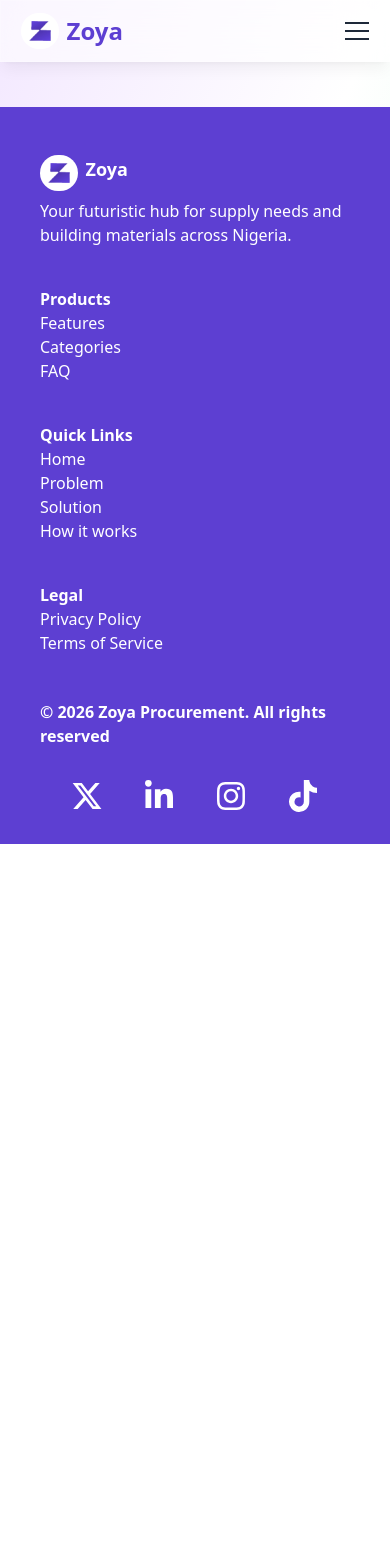
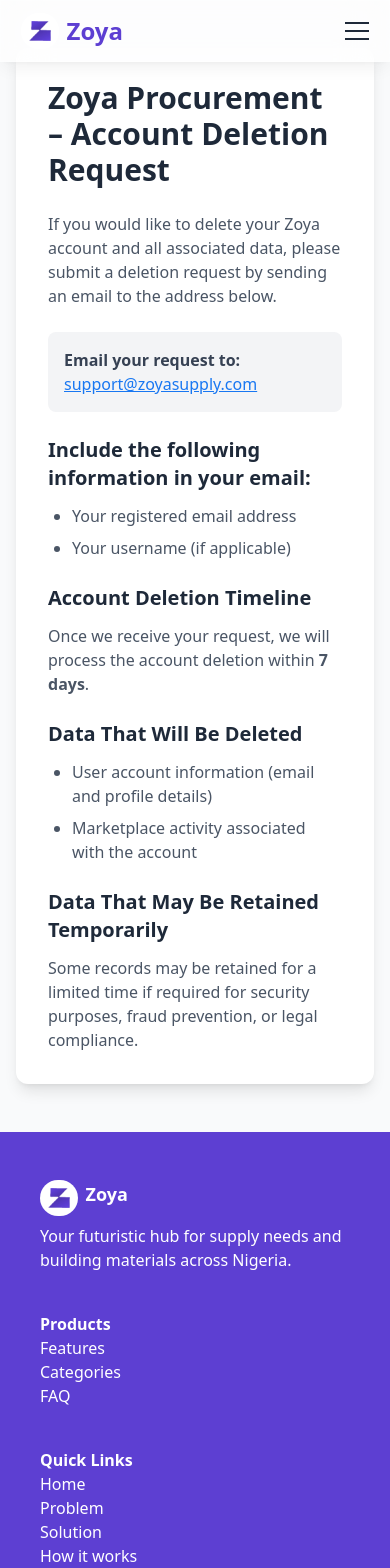
Before and after one commit to vicerhatech/zoya-website, a React (Vite) app: page /delete-account in a window 390 px wide. Shown: the top 1568 px of the page. Before the commit the page ends 844 px from the top, so only its background shows below. Built offline with nearby package versions, Linux system fonts and the light colour scheme; what tailwind-animations, tailwindcss-animated would draw is missing.

Commit message:
added a request for  deletion of account page

```diff
--- a/src/App.tsx
+++ b/src/App.tsx
@@ -10,6 +10,7 @@
 import About from "./pages/about"
 import ScrollToTop from "./ScrollToTop"
 import ThankYou from "./pages/thank-you"
+import DeleteAccount from "./pages/DeleteAccount"
 
 function App() {
   return (
@@ -27,6 +28,7 @@
             <Route path="/terms" element={<Terms />} />
             <Route path="/about" element={<About />} />
             <Route path="/thank-you" element={<ThankYou />} />
+            <Route path="/delete-account" element={<DeleteAccount />} />
 
           </Routes>
       </main>
--- a/src/pages/ContactUs.tsx
+++ b/src/pages/ContactUs.tsx
@@ -150,29 +150,29 @@
 
                 <div className="shadow-2xl p-7 w-full rounded-4xl animate-flip-x timeline-view animate-range-entry dark:border dark:border-white">
                     <h2 className="font-bold lg:text-3xl sm:text-4xl text-3xl">Send Us a Message</h2>
-                    <form onSubmit={handleSubmit}>
+                    <form onSubmit={handleSubmit} className="dark:text-white">
                         <div className="pt-4">
                             <label htmlFor="fullname" className="lg:text-base text-2xl">Full Name <span><b className="text-red-600">*</b></span></label>
-                            <input type="text" name="fullname" id="fullname" className=" w-full h-12 border-2 border-gray-500 outline-purple-800 text-black rounded-lg p-5 my-2 placeholder:font-semibold lg:text-base text-2xl placeholder:dark:text-white " placeholder="Enter your full name" required />
+                            <input type="text" name="fullname" id="fullname" className="dark:text-white w-full h-12 border-2 border-gray-500 outline-purple-800 text-black rounded-lg p-5 my-2 placeholder:font-semibold lg:text-base text-2xl placeholder:dark:text-white " placeholder="Enter your full name" required />
                         </div>
 
                         <div className="flex gap-6 pt-4 flex-col sm:flex-row">
                             <div>
                                 <label htmlFor="email" className="lg:text-base text-2xl">Email Address <span><b className="text-red-600">*</b></span></label>
-                                <input type="email" name="email" id="email" className="w-full h-12 border-2 border-gray-500 outline-purple-800 text-black rounded-lg p-5 my-2 placeholder: font-semibold lg:text-base text-2xl placeholder:dark:text-white " placeholder="you@exmaple.com" required />
+                                <input type="email" name="email" id="email" className="dark:text-white w-full h-12 border-2 border-gray-500 outline-purple-800 text-black rounded-lg p-5 my-2 placeholder: font-semibold lg:text-base text-2xl placeholder:dark:text-white " placeholder="you@exmaple.com" required />
                             </div>
 
 
                             <div>
                                 <label htmlFor="phone-number" className="lg:text-base text-2xl">Phone Number <span><b className="text-red-600">*</b></span></label>
-                                <input type="tel" name="phone_number" id="phone-number" className="w-full h-12 border-2 border-gray-500 outline-purple-800 text-black rounded-lg p-5 my-2 placeholder: font-semibold lg:text-base text-2xl placeholder:dark:text-white" placeholder="+234 800 000 0000" required />
+                                <input type="tel" name="phone_number" id="phone-number" className="dark:text-white w-full h-12 border-2 border-gray-500 outline-purple-800 text-black rounded-lg p-5 my-2 placeholder: font-semibold lg:text-base text-2xl placeholder:dark:text-white" placeholder="+234 800 000 0000" required />
                             </div>
                         </div>
 
                         <div className="flex gap-6 pt-4 flex-col sm:flex-row">
                             <div>
                                 <label htmlFor="project_type" className="lg:text-base text-2xl">Project Type <span><b className="text-red-600">*</b></span></label>
-                                <select name="project-type" className="w-full h-12 border-2 border-gray-500 outline-purple-800 focus:border-purple-800 text-black rounded-lg px-2 my-2 lg:text-base text-2xl dark:text-white " required>
+                                <select name="project-type" className="w-full h-12 border-2 border-gray-50 outline-purple-800 focus:border-purple-800 text-black rounded-lg px-2 my-2 lg:text-base text-2xl dark:text-white " required>
                                     <option value="" disabled selected className="text-black dark:text-black">Select project type</option>
                                     <option value="Residential-Building" className=" dark:text-black">Residential Building</option>
                                     <option value="Commercial-Building" className=" dark:text-black">Commercial Building</option>
@@ -184,7 +184,7 @@
 
                             <div>
                                 <label htmlFor="roles" className="lg:text-base text-2xl">I am a... <span><b className="text-red-600">*</b></span></label>
-                                <select name="availability" className="w-full border-2 border-gray-500 rounded-lg px-2 h-12 my-2 text-black outline-purple-800 focus:border-purple-800 lg:text-base text-2xl dark:text-white " required>
+                                <select name="availability" className="w-full border-2 border-gray-500 rounded-lg px-2 h-12 my-2  text-black outline-purple-800 focus:border-purple-800 lg:text-base text-2xl dark:text-white " required>
                                     <option value="" disabled selected className=" dark:text-black">Choose role</option>
                                     <option value="Buyer" className=" dark:text-black">Buyer</option>
                                     <option value="Supplier" className=" dark:text-black">Supplier</option>
@@ -196,7 +196,7 @@
                         </div>
                         <div className="pt-4">
                             <label htmlFor="Subject" className="lg:text-base text-2xl">Subject <span><b className="text-red-600">*</b></span></label>
-                            <input type="text" name="subject" id="subject" className="w-full h-12 border-2 border-gray-500 outline-purple-800 text-black rounded-lg p-5 my-2 placeholder: font-semibold lg:text-base text-2xl placeholder:dark:text-white" placeholder="What is this about?" required />
+                            <input type="text" name="subject" id="subject" className="w-full h-12 border-2 border-gray-500 dark:text-white outline-purple-800 text-black rounded-lg p-5 my-2 placeholder: font-semibold lg:text-base text-2xl placeholder:dark:text-white" placeholder="What is this about?" required />
                         </div>
 
 
@@ -208,7 +208,7 @@
                                 name="message"
                                 id="message"
                                 rows={5}
-                                className="mt-2 w-full border-2 border-gray-500 outline-purple-800 rounded-lg p-5 text-2xl placeholder:font-semibold placeholder:dark:text-white
+                                className="mt-2 dark:text-white w-full border-2 border-gray-500 outline-purple-800 rounded-lg p-5 text-2xl placeholder:font-semibold placeholder:dark:text-white
                sm:text-xl md:text-xl lg:text-lg
                focus:ring-2 focus:ring-purple-500 focus:border-purple-500
                transition-all duration-300"
--- /dev/null
+++ b/src/pages/DeleteAccount.tsx
@@ -0,0 +1,72 @@
+
+
+const DeleteAccount = () => {
+  return (
+    <div className="min-h-screen bg-gray-50 flex items-center justify-center px-4 py-12 lg:pt-20">
+      <div className="max-w-2xl w-full bg-white shadow-lg rounded-xl p-8">
+
+        <h1 className="text-3xl font-bold text-gray-800 mb-6">
+          Zoya Procurement – Account Deletion Request
+        </h1>
+
+        <p className="text-gray-600 mb-6">
+          If you would like to delete your Zoya account and all associated data,
+          please submit a deletion request by sending an email to the address
+          below.
+        </p>
+
+        <div className="bg-gray-100 p-4 rounded-lg mb-6">
+          <p className="font-semibold text-gray-700">
+            Email your request to:
+          </p>
+
+          <a
+            href="mailto:support@yourdomain.com"
+            className="text-blue-600 font-medium underline"
+          >
+            support@zoyasupply.com
+        </a>
+        </div>
+
+        <h2 className="text-xl font-semibold text-gray-800 mb-3">
+          Include the following information in your email:
+        </h2>
+
+        <ul className="list-disc pl-6 text-gray-600 mb-6 space-y-2">
+          <li>Your registered email address</li>
+          <li>Your username (if applicable)</li>
+        </ul>
+
+        <h2 className="text-xl font-semibold text-gray-800 mb-3">
+          Account Deletion Timeline
+        </h2>
+
+        <p className="text-gray-600 mb-6">
+          Once we receive your request, we will process the account deletion
+          within <span className="font-semibold">7 days</span>.
+        </p>
+
+        <h2 className="text-xl font-semibold text-gray-800 mb-3">
+          Data That Will Be Deleted
+        </h2>
+
+        <ul className="list-disc pl-6 text-gray-600 mb-6 space-y-2">
+          <li>User account information (email and profile details)</li>
+          <li>Marketplace activity associated with the account</li>
+        </ul>
+
+        <h2 className="text-xl font-semibold text-gray-800 mb-3">
+          Data That May Be Retained Temporarily
+        </h2>
+
+        <p className="text-gray-600">
+          Some records may be retained for a limited time if required for
+          security purposes, fraud prevention, or legal compliance.
+        </p>
+
+      </div>
+    </div>
+  );
+};
+
+export default DeleteAccount;
```
